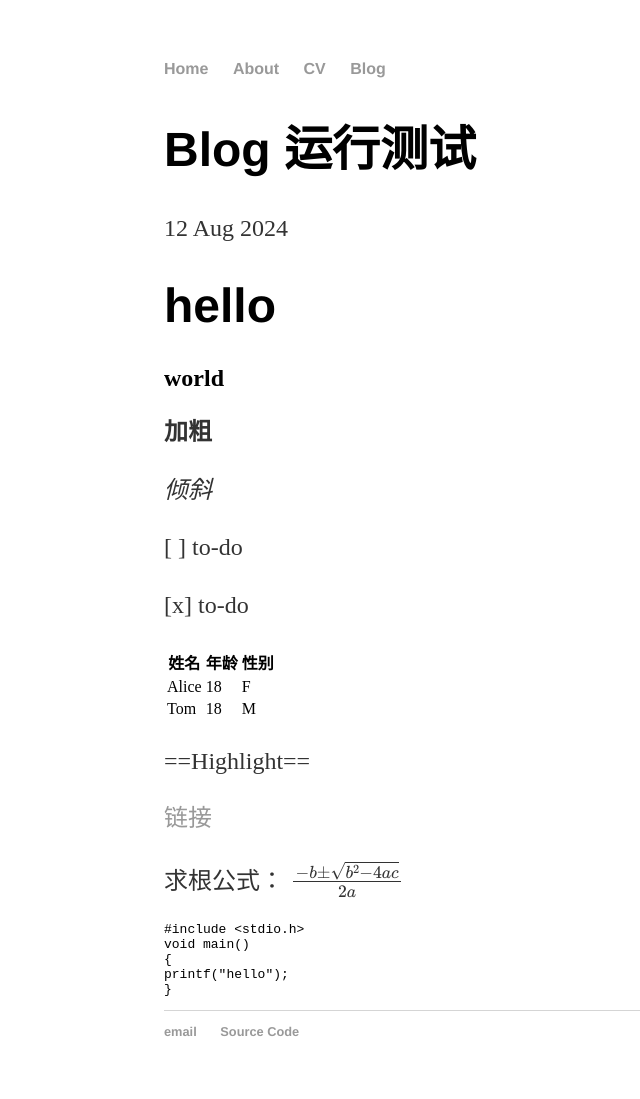
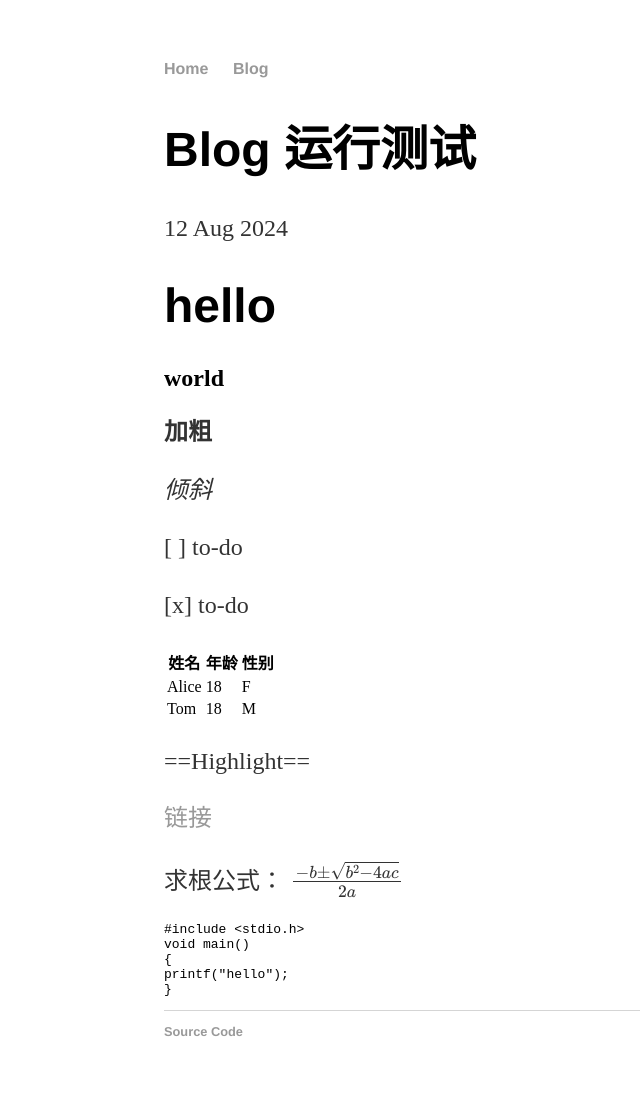
Before and after one commit to cnt2/cnt2.github.io, a Jekyll site: the page built from _posts/2024-08-12-test.md, in a window 1280 px wide. Shown: the whole page, without its empty margins (28-668 px from the left). Built offline with Jekyll 4.4.1, drawn with Linux system fonts in a browser that asks for light colours.

Commit message:
删除 About cv email

```diff
--- a/_layouts/default.html
+++ b/_layouts/default.html
@@ -9,8 +9,6 @@
 			<nav>
 	    		<ul>
 	        		<li><a href="/">Home</a></li>
-		        	<li><a href="/about">About</a></li>
-	        		<li><a href="/cv">CV</a></li>
 	        		<li><a href="/blog">Blog</a></li>
 	    		</ul>
 			</nav>
@@ -21,7 +19,6 @@
 			</div><!-- /.container -->
 			<footer>
 	    		<ul>
-	        		<li><a href="mailto:google@gmail.com">email</a></li>
 	        		<li><a href="https://github.com/cnt2/cnt2.github.io">Source Code</a></li>
 				</ul>
 			</footer>
```
